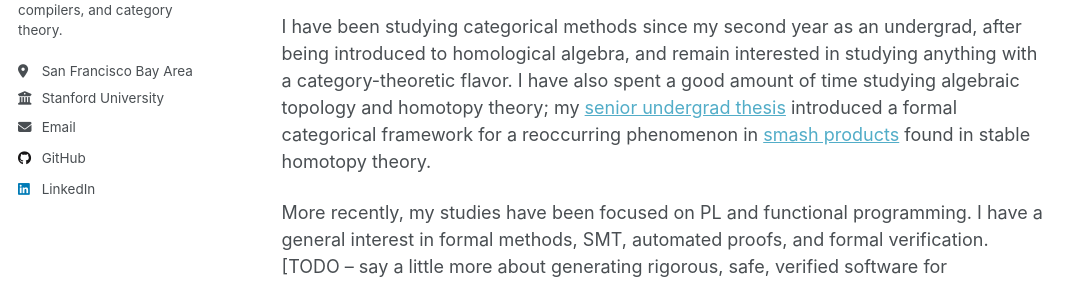
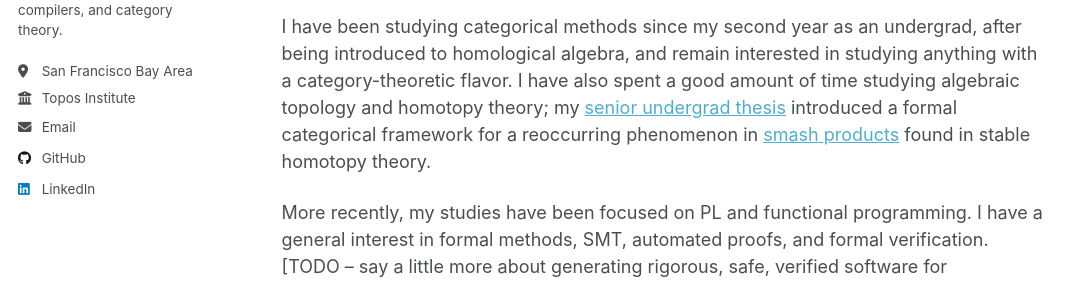
Before and after one commit to Alkizar/alkizar.github.io, a Jekyll site: the page built from _pages/about.md, in a window 1280 px wide. Shown: the part 384-666 px from the top of the page, without its empty margins (0-1087 px from the left). Built offline with Jekyll 4.4.1, drawn with Linux system fonts in a browser that asks for light colours.

Commit message:
updated email, employment info, testing education

```diff
--- a/_config.yml
+++ b/_config.yml
@@ -27,9 +27,10 @@
   pronouns         : "he/him" # example: "she/her"
   bio              : "Master's student studying programming languages, compilers, and category theory."
   location         : "San Francisco Bay Area"
-  employer         : "Stanford University"
+  education        : "TEST TEST TEST"
+  employer         : "Topos Institute"
   uri              : #https://profiles.stanford.edu/bryce-goldman
-  email            : "brycegoldman@stanford.edu"
+  email            : "bryceggoldman@gmail.com"
 
   # Academic websites
   academia         : # URL
```
